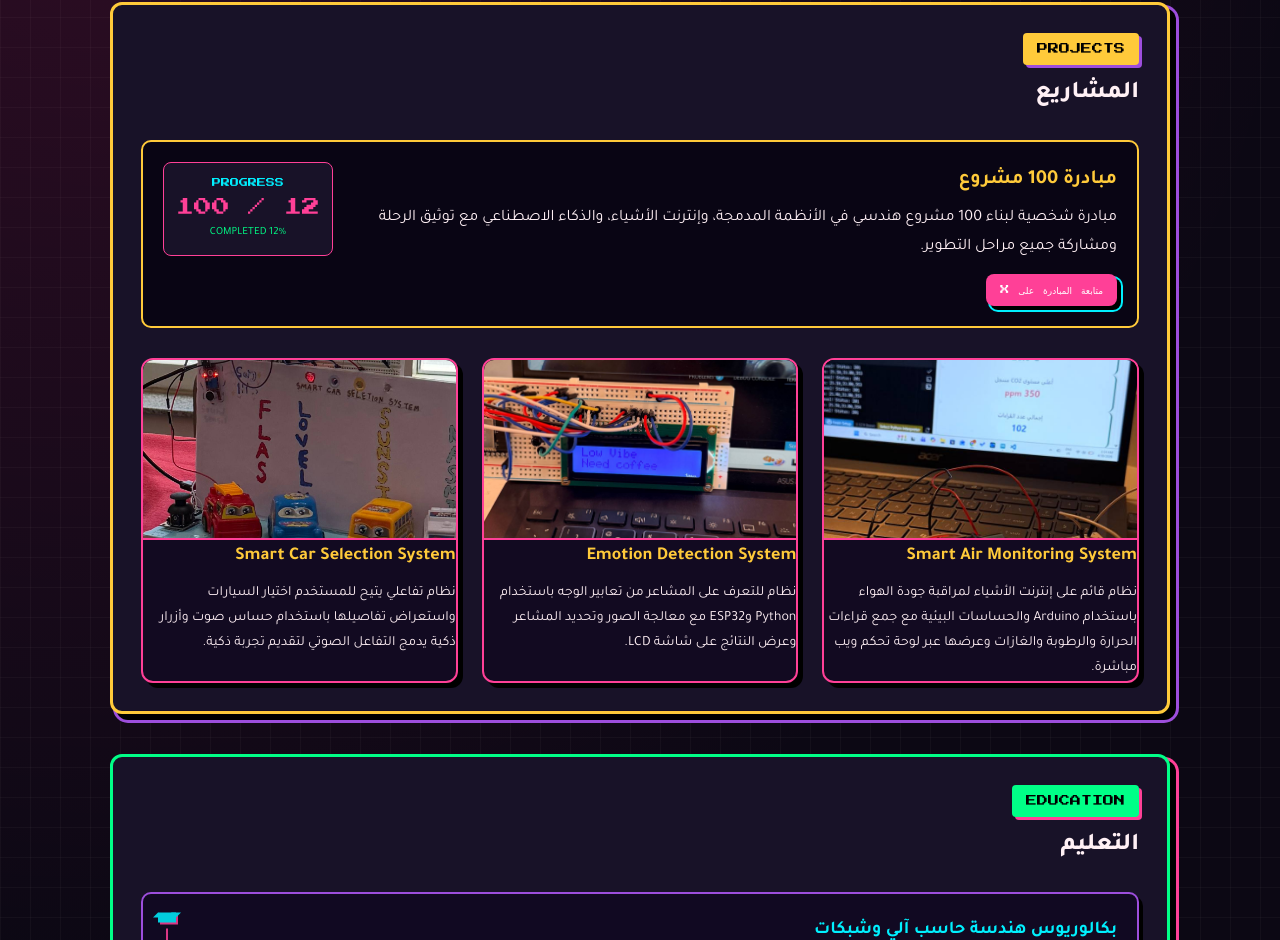
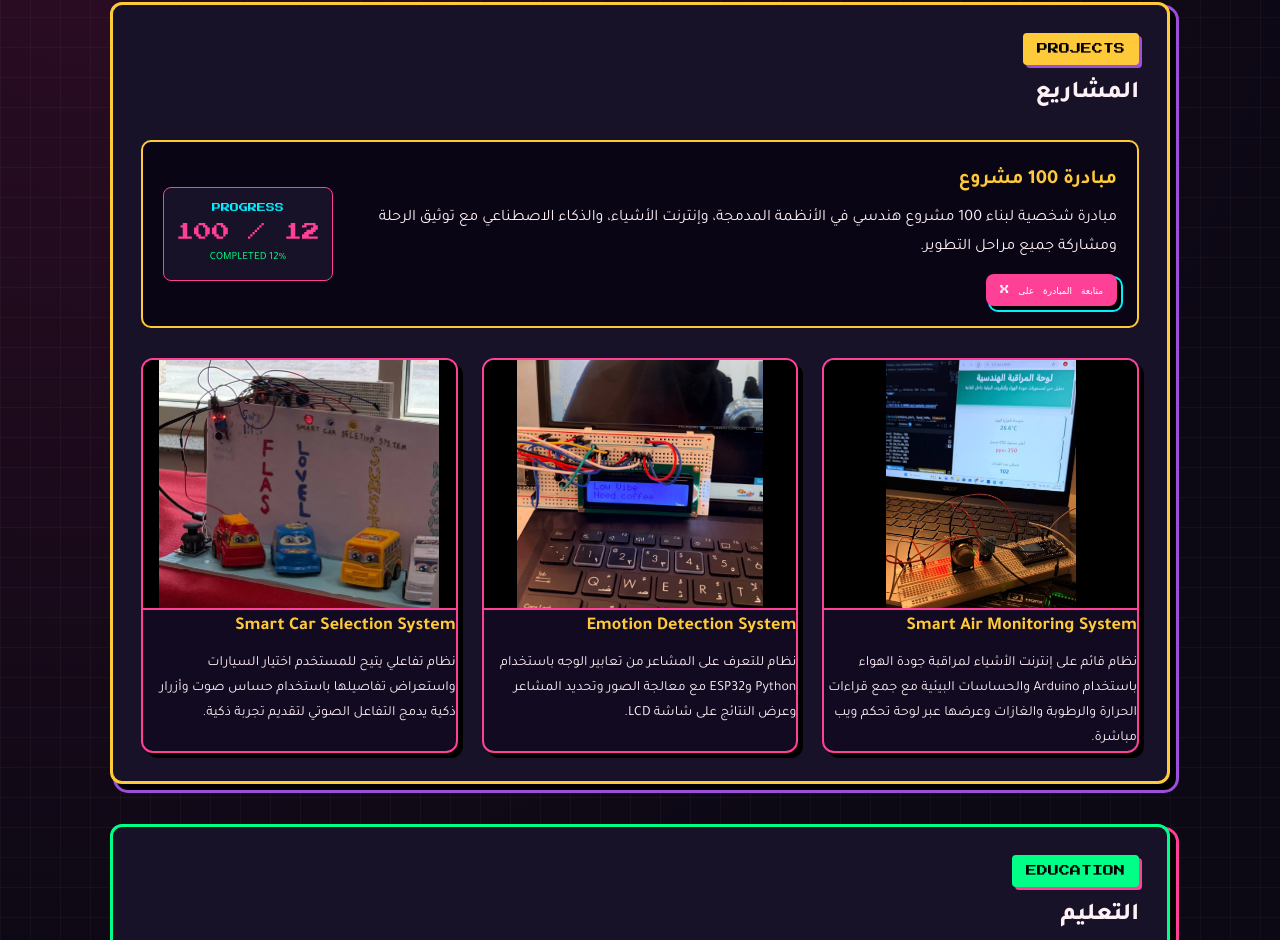
Before and after one commit to Noorah20/Noorah-s-portfolio, a plain HTML site: page index.html in a window 1280 px wide. Shown: the part 1183-2123 px from the top of the page. Drawn offline with Linux system fonts and the light colour scheme.

Commit message:
Update index.html

```diff
--- a/index.html
+++ b/index.html
@@ -402,16 +402,20 @@
 
 
   .project-img-frame {
-    height: 180px;
+    height: 250px;
     background: #000;
     position: relative;
     border-bottom: 2px solid var(--pink);
+    display: flex;
+    align-items: center;
+    justify-content: center;
+    overflow: hidden;
   }
 
   .project-img-frame img {
     width: 100%;
     height: 100%;
-    object-fit: cover;
+    object-fit: contain;
   }
 
   .project-info h3 {
@@ -659,7 +663,7 @@
     </div>
 
    <!-- 100 Projects Initiative Block -->
-    <div style="background: #090514; border: 2px solid var(--yellow); padding: 20px; border-radius: 10px; margin-bottom: 30px; display: flex; justify-content: space-between; align-items: flex-start; flex-wrap: wrap; gap: 20px;">
+    <div style="background: #090514; border: 2px solid var(--yellow); padding: 20px; border-radius: 10px; margin-bottom: 30px; display: flex; justify-content: space-between; align-items: center; flex-wrap: wrap; gap: 20px;">
       <div style="flex: 1; min-width: 280px;">
         <h3 style="font-size: 20px; color: var(--yellow); margin-bottom: 6px;">مبادرة 100 مشروع</h3>
         <p style="color: var(--cream); margin-bottom: 12px;">مبادرة شخصية لبناء 100 مشروع هندسي في الأنظمة المدمجة، وإنترنت الأشياء، والذكاء الاصطناعي مع توثيق الرحلة ومشاركة جميع مراحل التطوير.</p>
```
